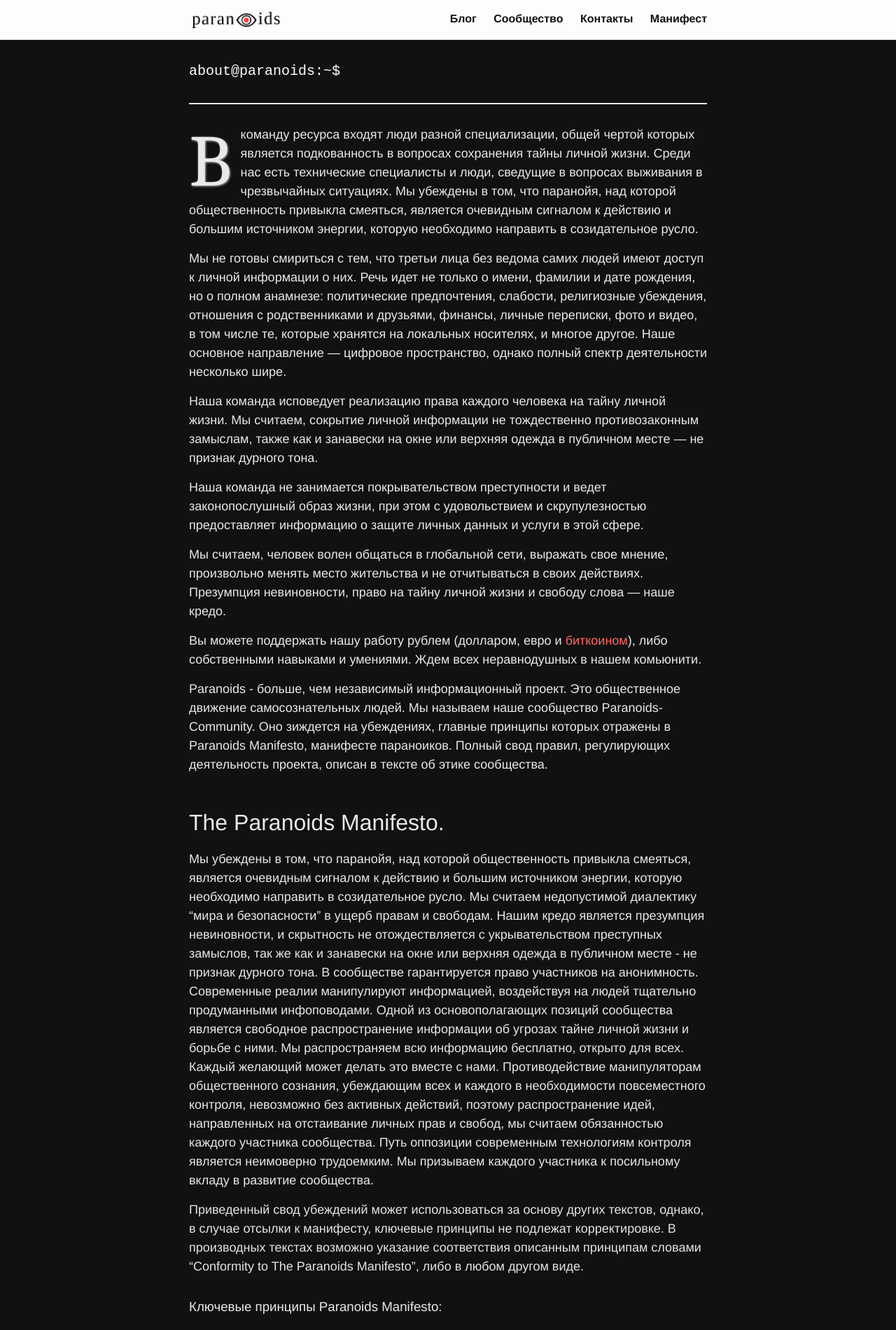
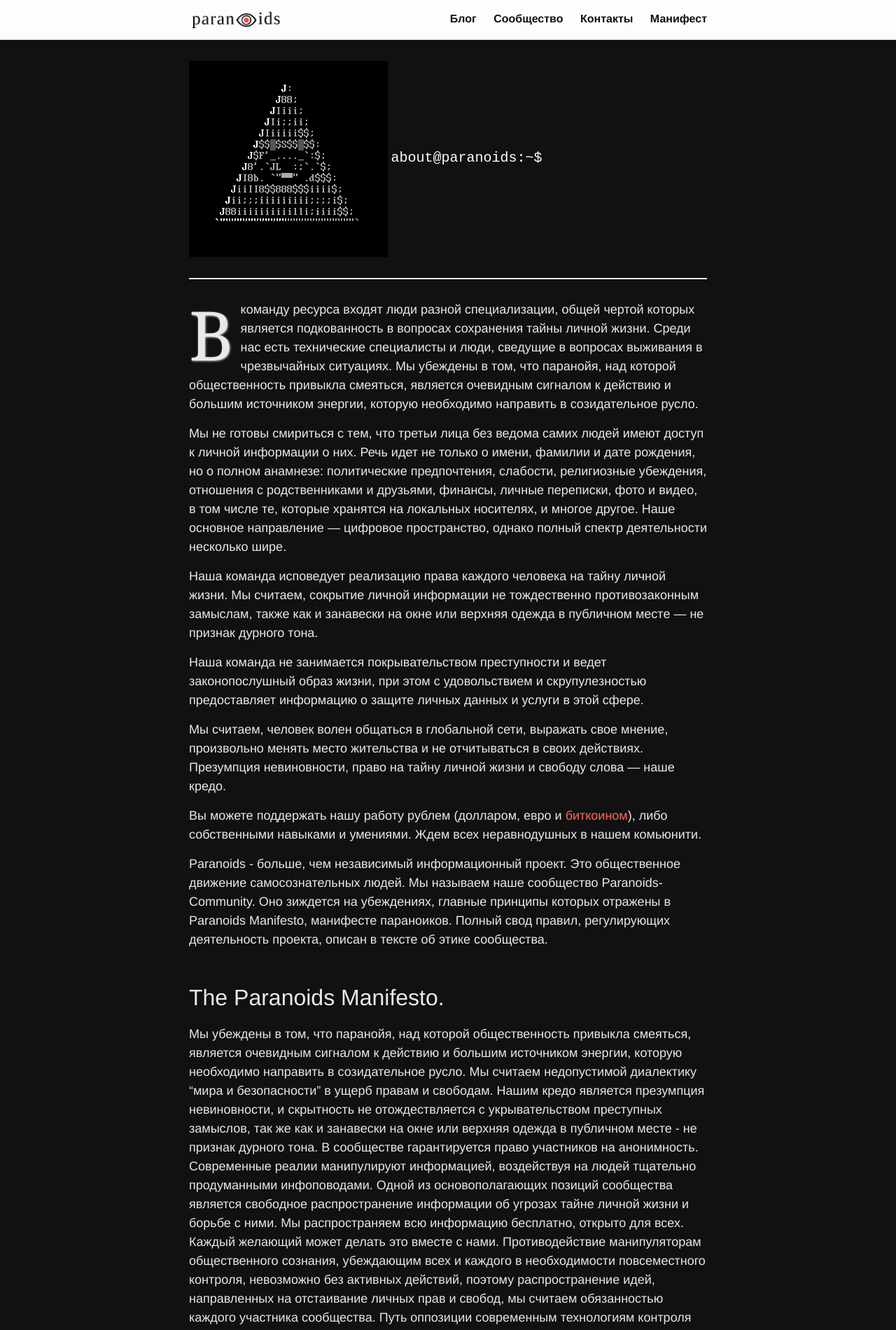
Before and after one commit to 2b7E1n6D0e5R7/2b7E1n6D0e5R7.github.io, a Jekyll site: the page built from _pages/community.md, in a window 1280 px wide. Shown: the top 1900 px of the page at 70% size. Built offline with Jekyll 4.4.1, drawn with Linux system fonts in a browser that asks for light colours.

Commit message:
Update about.html

```diff
--- a/_layouts/about.html
+++ b/_layouts/about.html
@@ -9,7 +9,7 @@
 
     <main class="landing-content" aria-label="Content">
       <div class="wrapper">
-
+        <img src="/images/pyr_logo.gif">
          <h1 class="title">about@paranoids:~$
 
         </h1>
```
